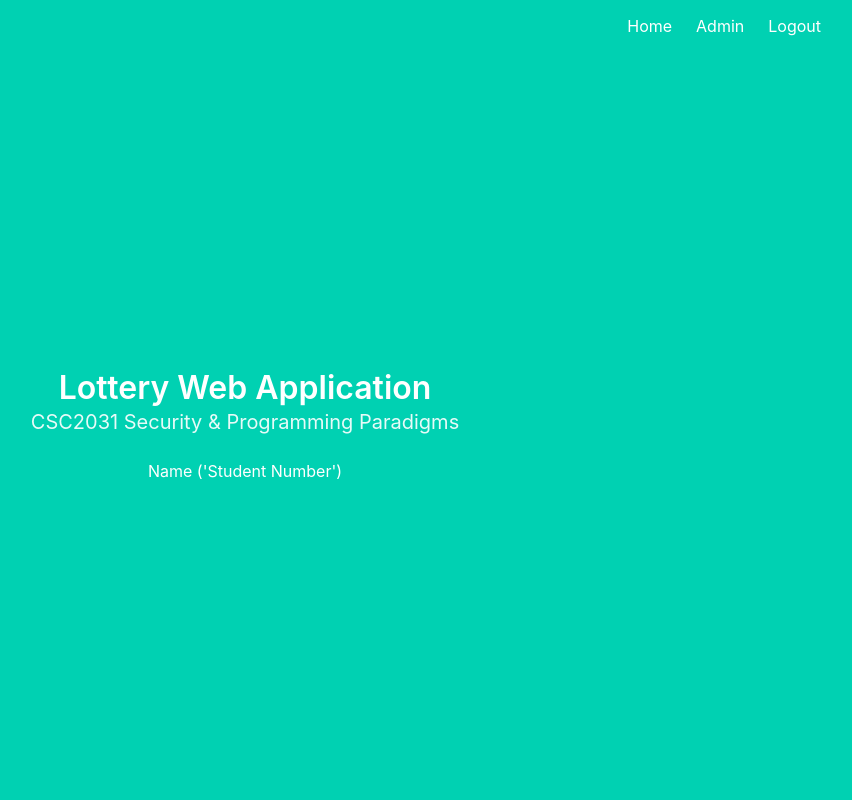
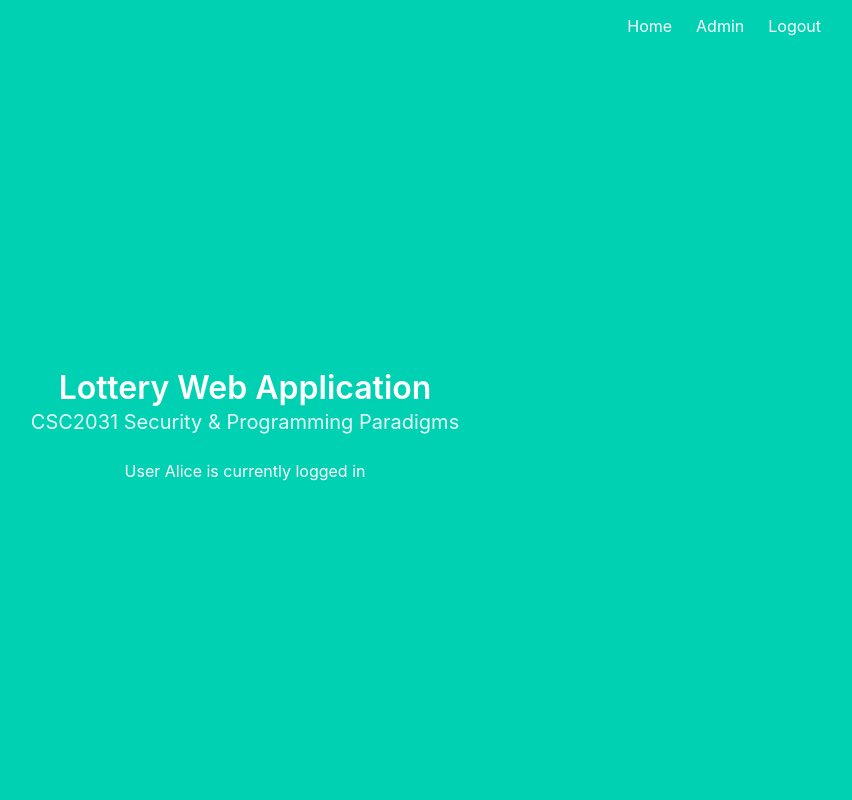
Before and after one commit to Nicholas-Q-Smith/LotteryWebAppFiles-Coursework1, a Flask app: page / in a window 1280 px wide. Shown: the whole page, without its empty margins (395-1247 px from the left). Run offline with Flask 2, Linux system fonts and the light colour scheme; a user stored in the database is signed in; some libraries are stand-ins or nearby versions.

Commit message:
Fixed error in redirect link in users\views.py where incorrect page link was specified.
Ensured all played draws displayed on lottery page - lottery\views.py - are only displayed for the currently logged in user.

Passed the firstname variable of the current user to the index page in app.py.

Amended the text displayed in index.html to ensure it welcomes the specific user who is logged in by their name, and if there is no user logged in (an anonymous user is using the web app) it will direct them to login or register.

```diff
--- a/app.py
+++ b/app.py
@@ -67,7 +67,7 @@ def requires_roles(*roles):
 @app.route('/')
 def index():
     print(request.headers)
-    return render_template('index.html')
+    return render_template('index.html', name=current_user.firstname)
 
 
 if __name__ == "__main__":
--- a/lottery/views.py
+++ b/lottery/views.py
@@ -75,7 +75,7 @@ def view_draws():
 @login_required
 def check_draws():
     # get played draws
-    played_draws = Draw.query.filter_by(played=True).all()  # TODO: filter played draws for current user
+    played_draws = Draw.query.filter_by(played=True, user_id=current_user.id).all()
 
     decrypted_played_draws = []
 
--- a/templates/index.html
+++ b/templates/index.html
@@ -7,6 +7,11 @@
   CSC2031 Security & Programming Paradigms
 </h2>
 
-{#TODO: ADD NAME AND STUDENT NUMBER#}
-<p>Name ('Student Number')</p>
+{% if current_user.is_authenticated %}
+    <p>User {{ name }} is currently logged in</p>
+{% endif %}
+
+{% if not current_user.is_authenticated %}
+    <p>Welcome! Please login or register using the navigation bar above</p>
+{% endif %}
 {% endblock %}
--- a/users/views.py
+++ b/users/views.py
@@ -102,12 +102,10 @@ def login():
             if current_user.role == 'admin':
                 return redirect(url_for('admin.admin'))
             else:
-                return redirect(url_for('lottery.lottery'))
+                return redirect(url_for('users.profile'))
 
         else:
             flash("You have supplied an invalid 2FA token!", "danger")
-
-        return redirect(url_for('profile.profile'))
 
     return render_template('login.html', form=form)
 
```
